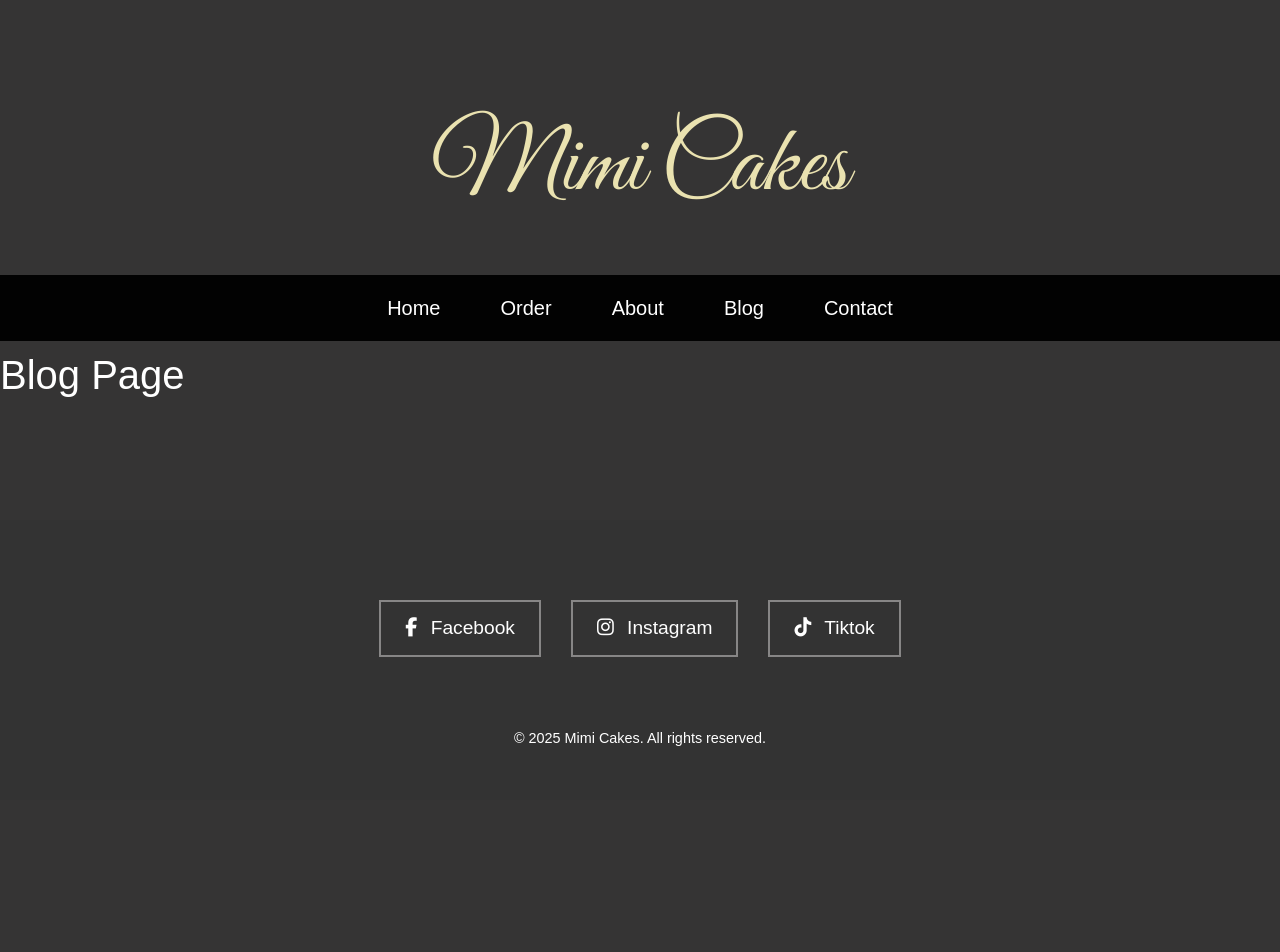
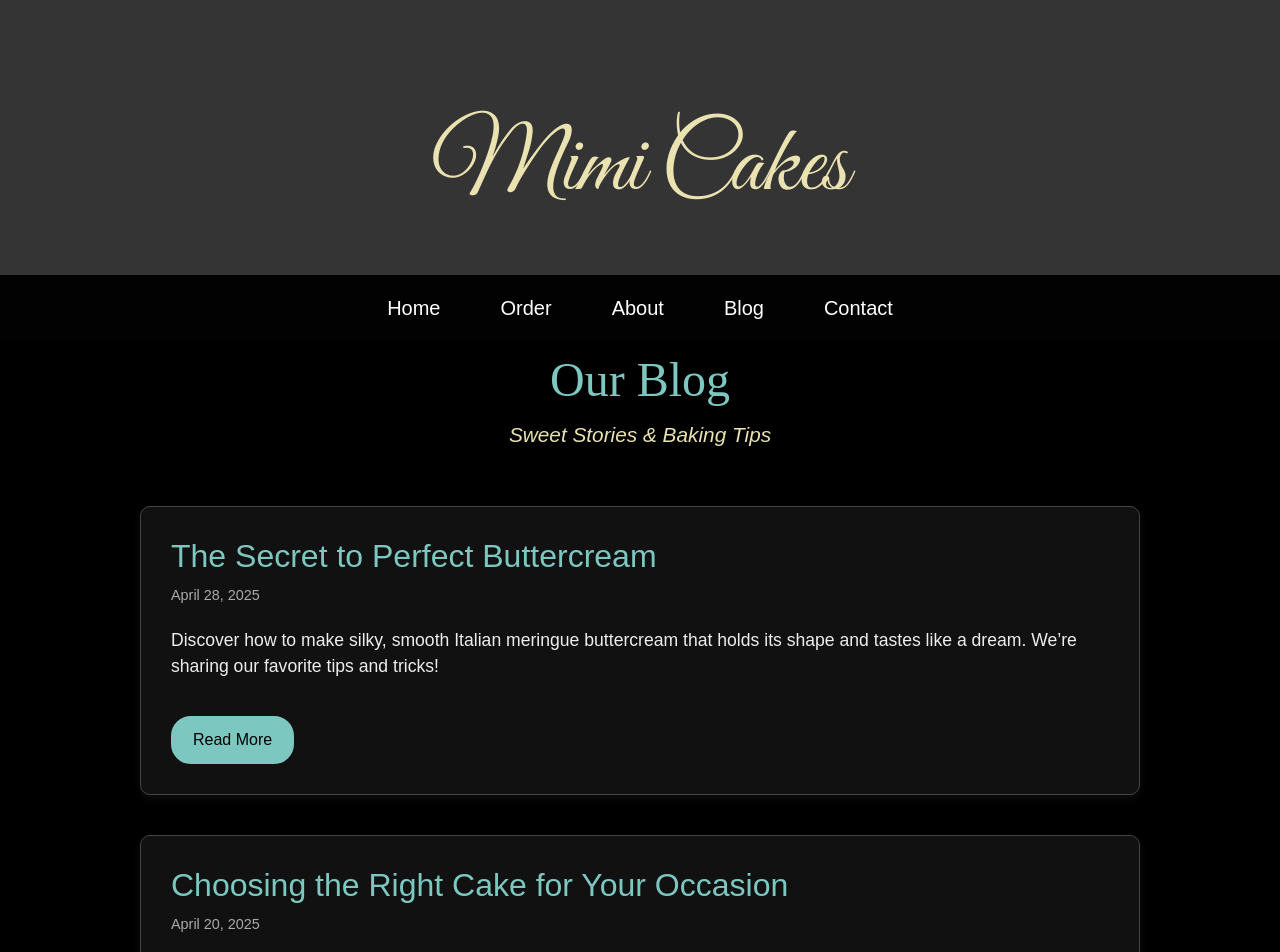
Before and after one commit to MyPhan105/Mimi-Cakes, a Vue app in the folder frontend/: page /blog in a window 1280 px wide. Shown: the top 952 px of the page. Before the commit the page ends 800 px from the top, so only its background shows below. Built offline with nearby package versions, Linux system fonts and the light colour scheme.

Commit message:
created blog page

```diff
--- a/frontend/src/views/Blog.vue
+++ b/frontend/src/views/Blog.vue
@@ -1,12 +1,131 @@
 <template>
-    <div id="content">
-      <h1>Blog Page</h1>
-      <!-- Add your order page content here -->
-    </div>
-  </template>
+  <div class="blog-page">
+    <!-- Page Header -->
+    <header class="blog-header">
+      <h1>Our Blog</h1>
+      <p>Sweet Stories & Baking Tips</p>
+    </header>
 
-  <script>
-  export default {
-    name: 'Blog'
-  }
-  </script>
+    <!-- Blog Posts -->
+    <section class="blog-posts">
+      <article class="blog-post">
+        <h2 class="post-title">The Secret to Perfect Buttercream</h2>
+        <p class="post-date">April 28, 2025</p>
+        <p class="post-summary">
+          Discover how to make silky, smooth Italian meringue buttercream
+          that holds its shape and tastes like a dream. We’re sharing
+          our favorite tips and tricks!
+        </p>
+        <button class="read-more">Read More</button>
+      </article>
+
+      <article class="blog-post">
+        <h2 class="post-title">Choosing the Right Cake for Your Occasion</h2>
+        <p class="post-date">April 20, 2025</p>
+        <p class="post-summary">
+          From birthdays to weddings, not all cakes are created equal.
+          Learn how to select the perfect cake style and flavor for your special event!
+        </p>
+        <button class="read-more">Read More</button>
+      </article>
+
+      <!-- Add more articles later -->
+    </section>
+  </div>
+</template>
+
+<script>
+export default {
+  name: "Blog",
+};
+</script>
+
+<style scoped>
+.blog-page {
+  font-family: 'Poppins', sans-serif;
+  background-color: #000;
+  color: #fff;
+  padding: 50px;
+  display: flex;
+  flex-direction: column;
+  align-items: center;
+}
+
+.blog-header {
+  text-align: center;
+  margin-bottom: 40px;
+}
+
+.blog-header h1 {
+  font-family: 'Caveat', cursive;
+  font-size: 3rem;
+  color: #7dc7c1;
+}
+
+.blog-header p {
+  font-size: 1.3rem;
+  color: #eae2b0;
+  font-style: italic;
+  margin-top: 10px;
+}
+
+/* Blog Posts */
+.blog-posts {
+  display: flex;
+  flex-direction: column;
+  gap: 40px;
+  max-width: 1000px;
+  width: 100%;
+}
+
+.blog-post {
+  background-color: #111;
+  border: 1px solid #444;
+  border-radius: 10px;
+  padding: 30px;
+  box-shadow: 0 4px 8px rgba(255, 255, 255, 0.05);
+  transition: transform 0.3s ease;
+}
+
+.blog-post:hover {
+  transform: translateY(-5px);
+}
+
+.post-title {
+  font-size: 2rem;
+  color: #7dc7c1;
+  margin-bottom: 10px;
+}
+
+.post-date {
+  font-size: 0.9rem;
+  color: #aaa;
+  margin-bottom: 20px;
+}
+
+.post-summary {
+  font-size: 1.1rem;
+  line-height: 1.5;
+  color: #eee;
+}
+
+.read-more {
+  margin-top: 20px;
+  background-color: #7dc7c1;
+  color: #000;
+  border: 2px solid #7dc7c1; /* green border */
+  padding: 10px 20px;
+  border-radius: 20px;
+  font-size: 1rem;
+  cursor: pointer;
+  transition: background-color 0.3s ease, color 0.3s ease;
+}
+
+.read-more:hover {
+  background-color: transparent; /* transparent background on hover */
+  color: #7dc7c1; /* text turns green */
+  border: 2px solid #7dc7c1; /* keep border green */
+}
+
+
+</style>
```
